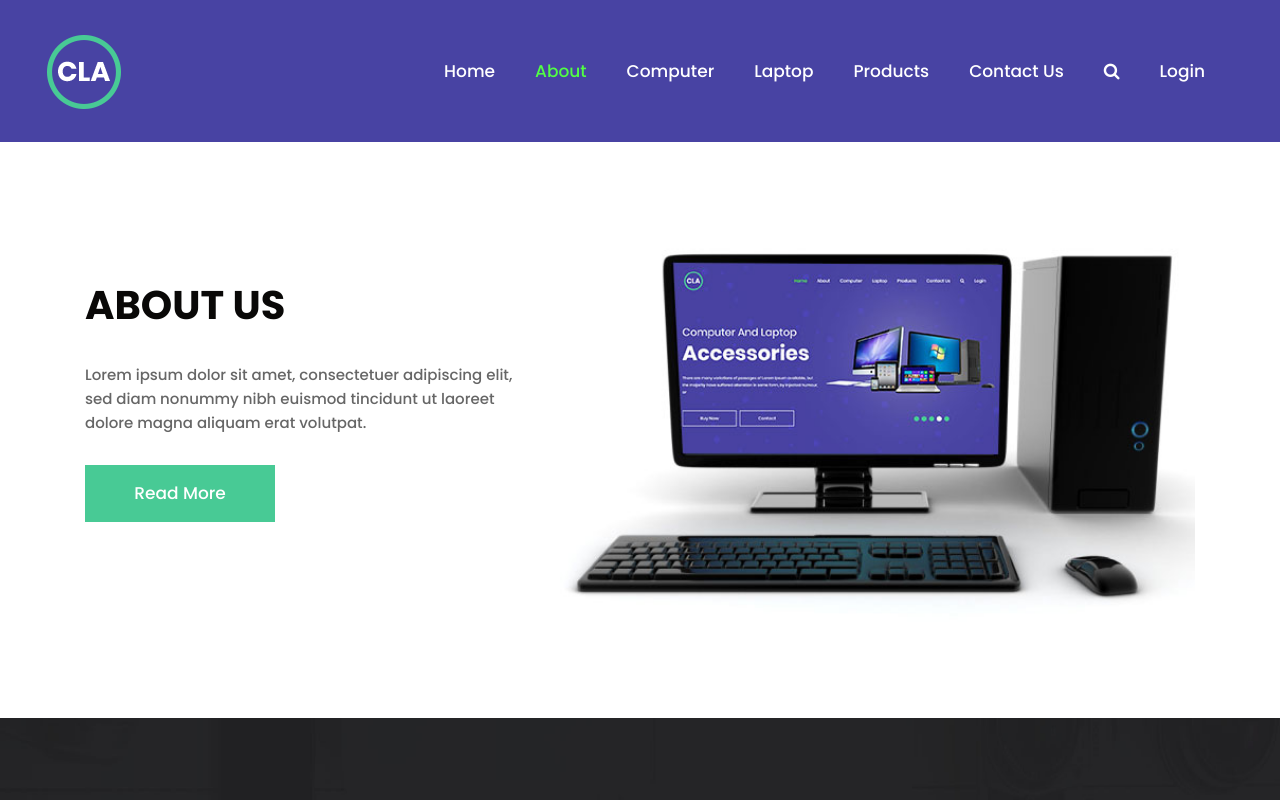
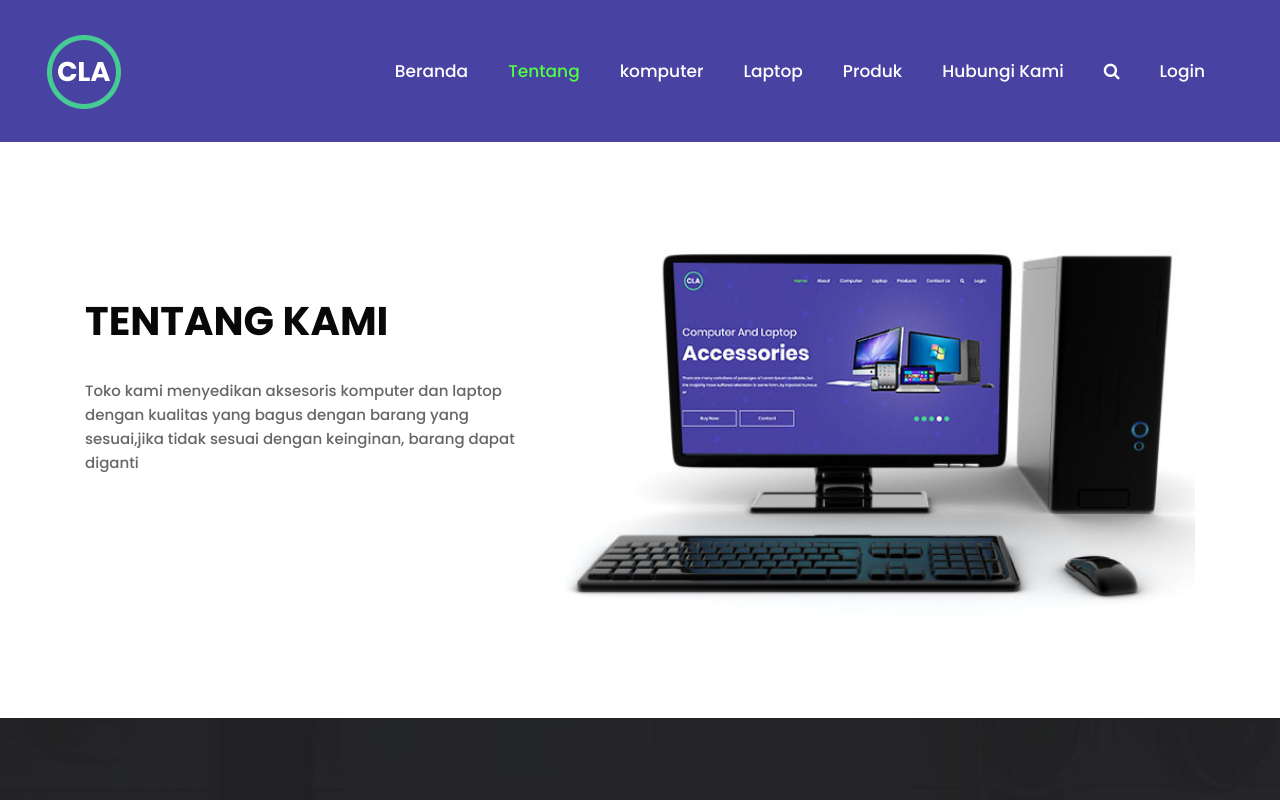
Before and after one commit to alfan-uye/tugas01, a plain HTML site: page about.html in a window 1280 px wide. Shown: the top 800 px of the page. Drawn offline with nearby package versions, Linux system fonts and the light colour scheme.

Commit message:
Update about.html

```diff
--- a/about.html
+++ b/about.html
@@ -61,22 +61,22 @@
                         <div class="collapse navbar-collapse" id="navbarsExample04">
                            <ul class="navbar-nav mr-auto">
                               <li class="nav-item ">
-                                 <a class="nav-link" href="index.html">Home</a>
+                                 <a class="nav-link" href="index.html">Beranda</a>
                               </li>
                               <li class="nav-item active">
-                                 <a class="nav-link" href="about.html">About</a>
+                                 <a class="nav-link" href="about.html">Tentang</a>
                               </li>
                               <li class="nav-item">
-                                 <a class="nav-link" href="computer.html">Computer</a>
+                                 <a class="nav-link" href="computer.html">komputer</a>
                               </li>
                               <li class="nav-item">
                                  <a class="nav-link" href="laptop.html">Laptop</a>
                               </li>
                               <li class="nav-item">
-                                 <a class="nav-link" href="product.html">Products</a>
+                                 <a class="nav-link" href="product.html">Produk</a>
                               </li>
                               <li class="nav-item">
-                                 <a class="nav-link" href="contact.html">Contact Us</a>
+                                 <a class="nav-link" href="contact.html">Hubungi Kami</a>
                               </li>
                               <li class="nav-item d_none">
                                  <a class="nav-link" href="#"><i class="fa fa-search" aria-hidden="true"></i></a>
@@ -100,9 +100,8 @@
             <div class="row d_flex">
                <div class="col-md-5">
                   <div class="titlepage">
-                     <h2>About Us</h2>
-                     <p>Lorem ipsum dolor sit amet, consectetuer adipiscing elit, sed diam nonummy nibh euismod tincidunt ut laoreet dolore magna aliquam erat volutpat.</p>
-                     <a class="read_more" href="#">Read More</a>
+                     <h2>Tentang kami</h2>
+                     <p>Toko kami menyedikan aksesoris komputer dan laptop dengan kualitas yang bagus dengan barang yang sesuai,jika tidak sesuai dengan keinginan, barang dapat diganti </p>
                   </div>
                </div>
                <div class="col-md-7">
```
